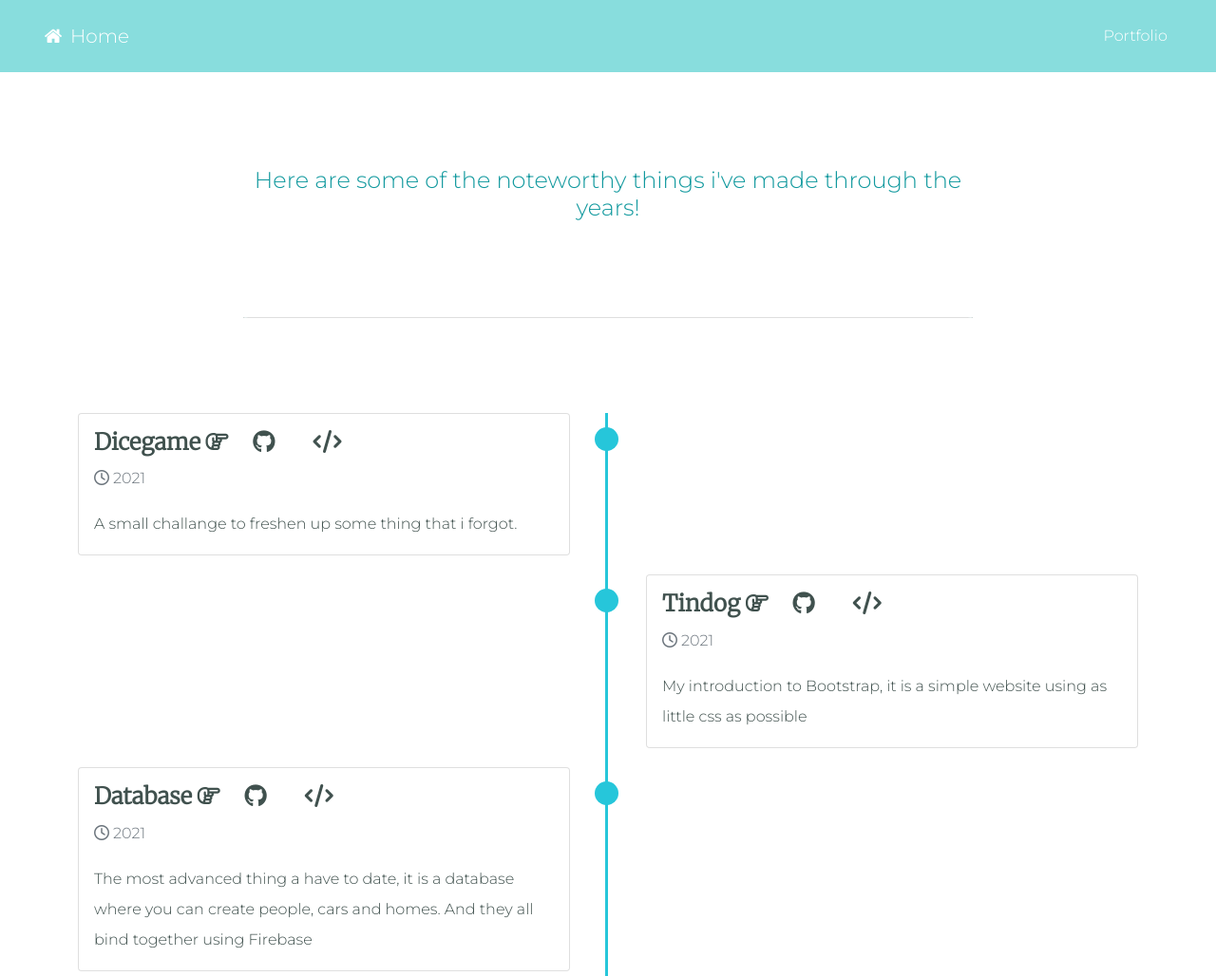
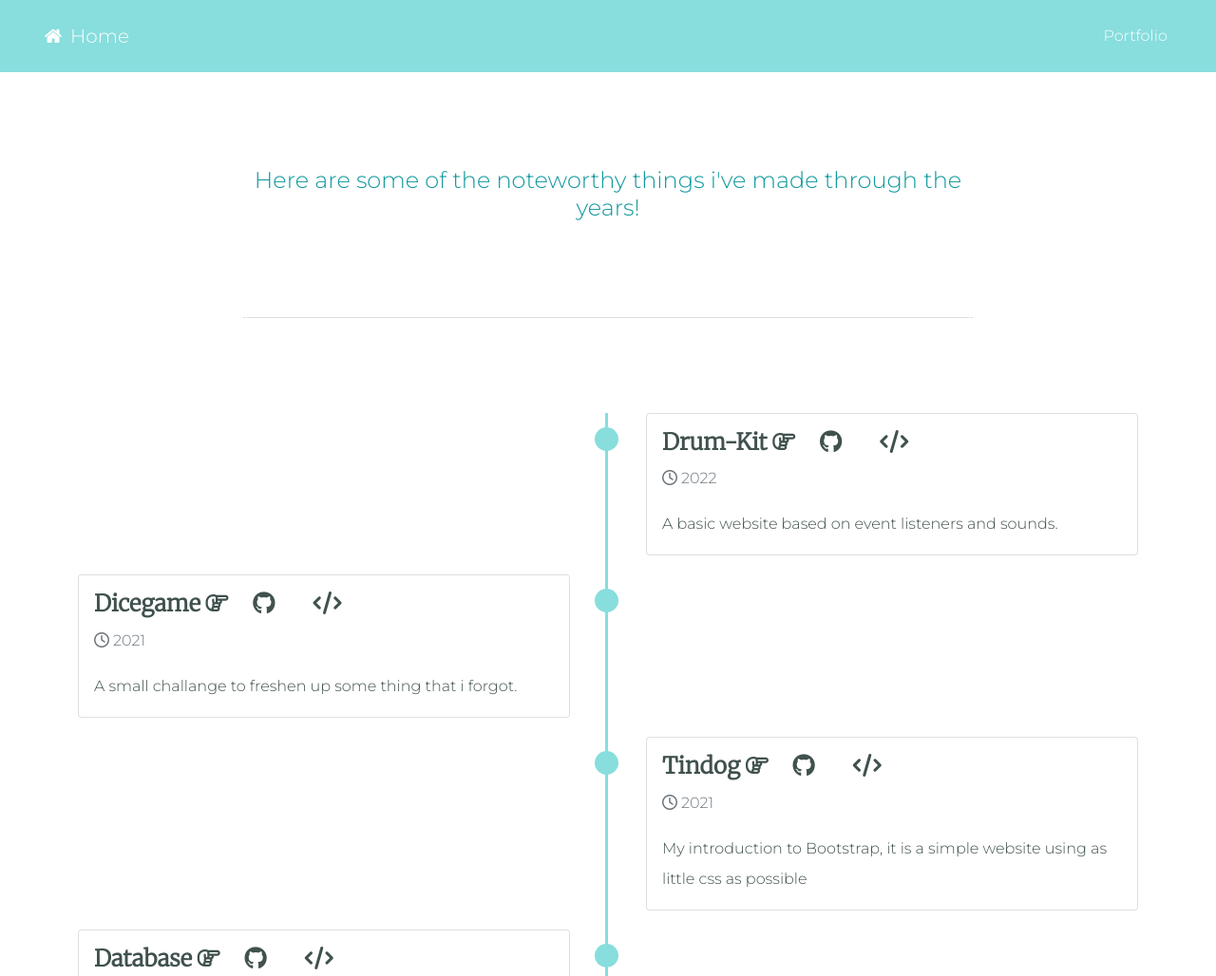
Before and after one commit to szymonpopio/My-Site, a plain HTML site: page HTML/portfolio.html in a window 1280 px wide. Shown: the top 1028 px of the page at 95% size. Drawn offline with nearby package versions, Linux system fonts and the light colour scheme.

Commit message:
Update
Added Drum-Kit

```diff
--- a/HTML/portfolio.html
+++ b/HTML/portfolio.html
@@ -45,6 +45,17 @@
 
 			<div class="container py">
 				<div class="main-timeline">
+					<div class="timeline right">
+						<div class="card">
+							<div class="card-body p">
+								<h4 class="fw-bold mb">
+									Drum-Kit <i class="far fa-hand-point-right"></i> <a href="https://szymonpopio.github.io/Drum-Kit/" target="_blank"><i class="link fab fa-github"></i></a><a href="https://github.com/szymonpopio/Drum-Kit" target="_blank"><i class="link fas fa-code"></i></a></a>
+								</h4>
+								<p class="text-muted mb"><i class="far fa-clock" aria-hidden="true"></i> 2022</p>
+								<p class="mb-0">A basic website based on event listeners and sounds.</p>
+							</div>
+						</div>
+					</div>
 					<div class="timeline left">
 						<div class="card">
 							<div class="card-body p">
--- a/css/timeline.css
+++ b/css/timeline.css
@@ -13,7 +13,7 @@
 	content: '';
 	position: absolute;
 	width: 3px;
-	background-color: #26c6da;
+	background-color: #8DD;
 	top: 0;
 	bottom: 0;
 	left: 50%;
@@ -34,7 +34,7 @@
 	width: 25px;
 	height: 25px;
 	right: -11px;
-	background-color: #26c6da;
+	background-color: #8DD;
 	top: 15px;
 	border-radius: 50%;
 	z-index: 1;
```
